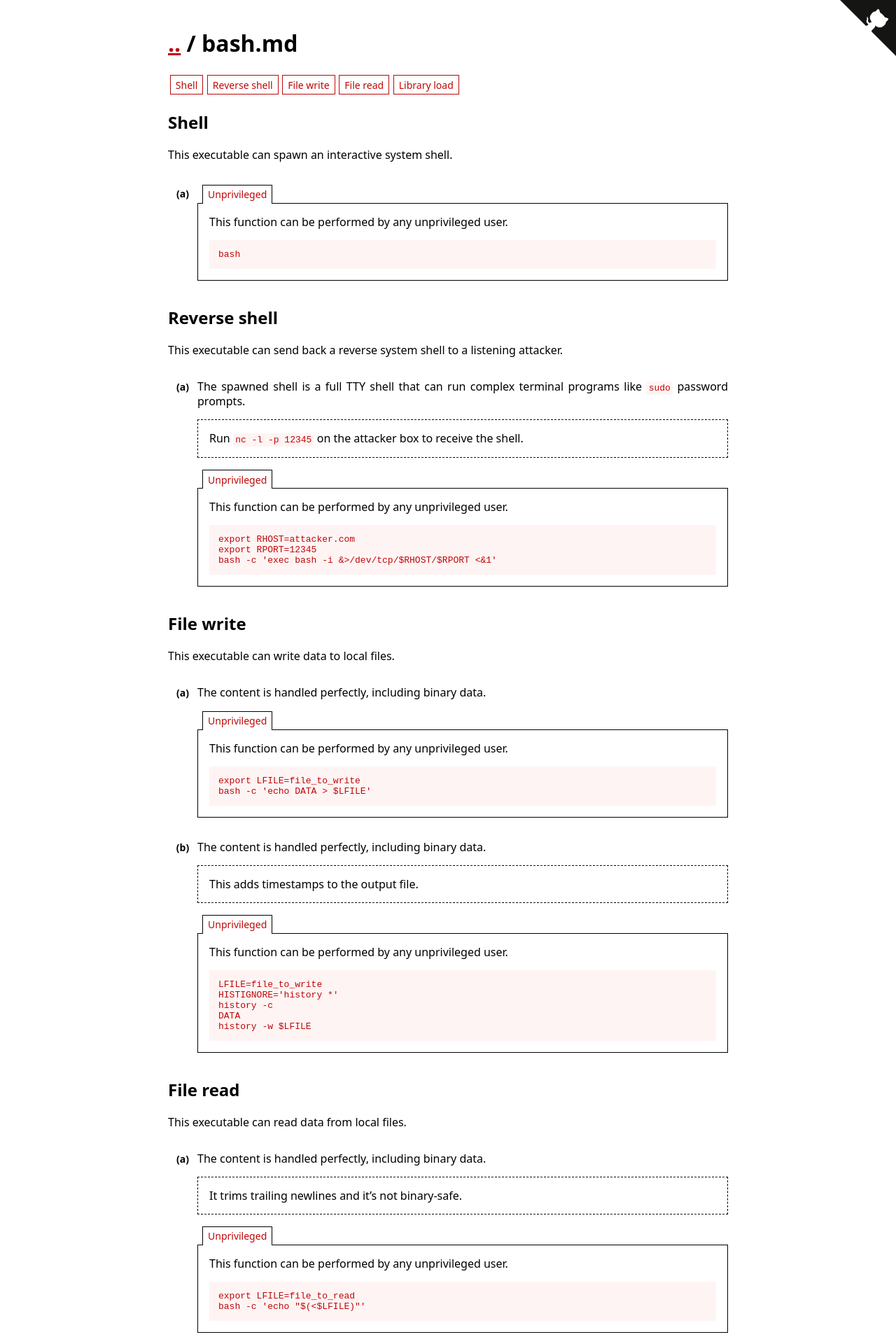
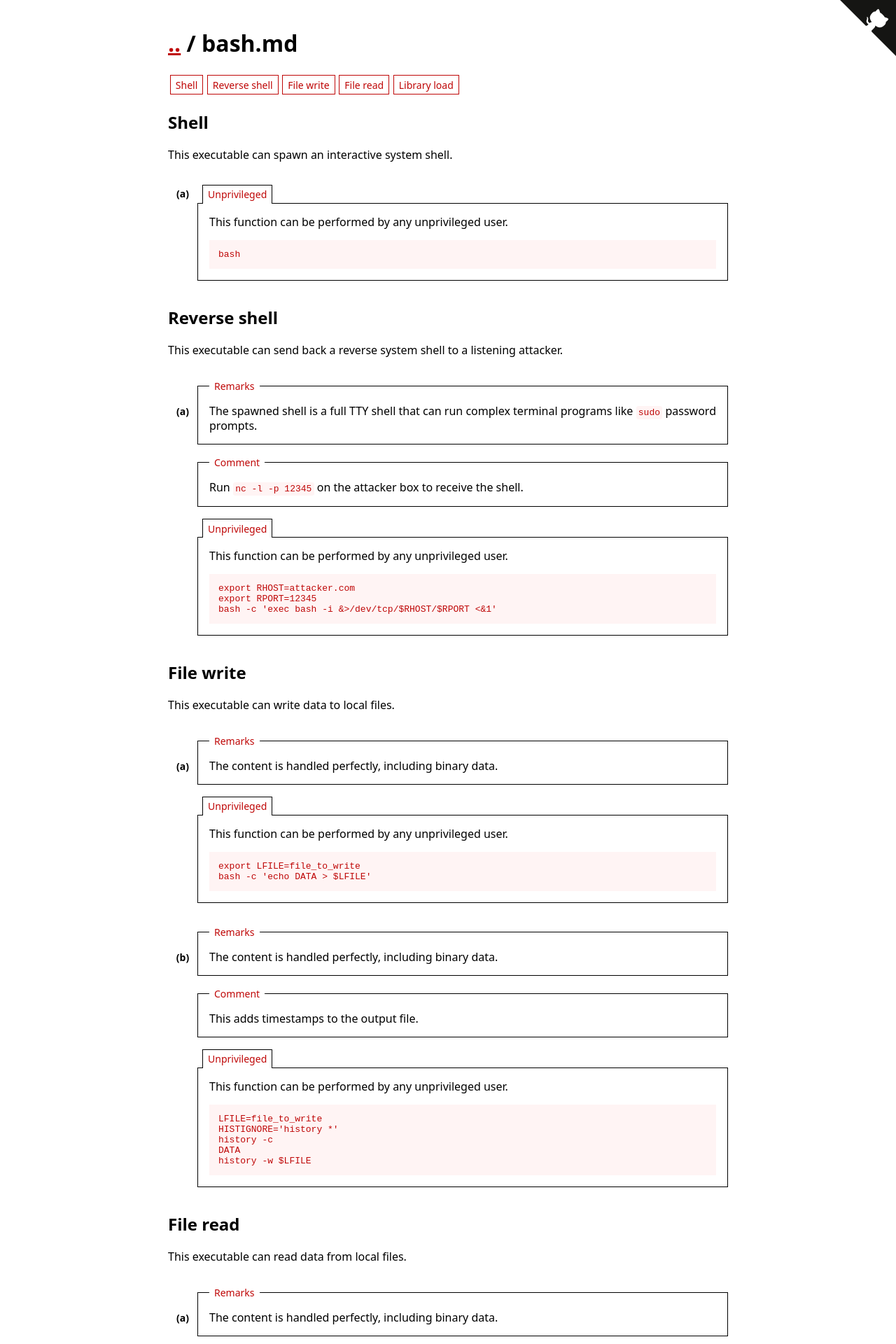
Before and after one commit to GTFOBins/GTFOBins.github.io, a Jekyll site: the page built from _gtfobins/bash.md, in a window 1280 px wide. Shown: the top 1920 px of the page at 70% size. Built offline with Jekyll 4.4.1, drawn with Linux system fonts in a browser that asks for light colours; some of the changed text lies outside the part shown.

Commit message:
Restyle descriptions

```diff
--- a/_layouts/gtfobin.html
+++ b/_layouts/gtfobin.html
@@ -27,7 +27,10 @@ layout: common
 
 {% comment %} global executable description {% endcomment %}
 {% if gtfobin.description %}
-    <div class="description">{{ gtfobin.description | markdownify }}</div>
+    <fieldset>
+        <legend>Comment</legend>
+        {{ gtfobin.description | markdownify }}
+    </fieldset>
 {% endif %}
 
 {% comment %} scan all the available functions in order to find those present {% endcomment %}
@@ -48,38 +51,49 @@ layout: common
                 {% comment %} build the identifier of this example {% endcomment %}
                 {% capture example_id %}{{ function_name }}-{{ forloop.index }}{% endcapture %}
 
+                {% comment %} version {% endcomment %}
+                {% if example.version %}
+                    <fieldset>
+                        <legend>Version requirements</legend>
+                        {{ example.version | markdownify }}
+                    </fieldset>
+                {% endif %}
+
                 {% comment %} add a link to the inheriting executable and display the functions {% endcomment %}
                 {% if function_name == "inherit" %}
-                    <p>Inherits from <a href="/gtfobins/{{ example.from }}/"><code>{{ example.from }}</code></a>, thus possibly granting the following functions:</p>
+                    <fieldset>
+                        <legend>Functions</legend>
+                        <p>
+                            Inherits from <a href="/gtfobins/{{ example.from }}/"><code>{{ example.from }}</code></a>, thus possibly granting the following functions:
+                        </p>
+                        <p>
                             {% include get_gtfobin.html name=example.from %}
                             {% assign gtfobin = return_gtfobin %}
                             {% include function_list.html gtfobin=gtfobin functions=gtfobin.functions %}
-                {% endif %}
-
-                {% comment %} version {% endcomment %}
-                {% if example.version %}
-                    <p><b>Version:</b> {{ example.version | escape }}</p>
+                        </p>
+                    </fieldset>
                 {% endif %}
 
                 {% comment %} additional per-function content {% endcomment %}
                 {% case function_name %}
                 {% when "reverse-shell", "bind-shell" %}
+                {% when "reverse-shell", "bind-shell", "file-write", "file-read", "download", "upload" %}
+                    <fieldset>
+                        <legend>Remarks</legend>
                         {% if example.limited %}
                             {{ function.extra.limited | markdownify }}
                         {% else %}
                             {{ function.extra.regular | markdownify }}
                         {% endif %}
-                {% when "file-write", "file-read", "download", "upload" %}
-                    {% if example.limited %}
-                        {{ function.extra.limited | markdownify }}
-                    {% else %}
-                        {{ function.extra.regular | markdownify }}
-                    {% endif %}
+                    </fieldset>
                 {% endcase %}
 
                 {% comment %} example description {% endcomment %}
                 {% if example.description %}
-                    <div class="description">{{ example.description | markdownify }}</div>
+                    <fieldset>
+                        <legend>Comment</legend>
+                        {{ example.description | markdownify }}
+                    </fieldset>
                 {% endif %}
 
                 {% comment %} list of features for each example {% endcomment %}
@@ -104,11 +118,14 @@ layout: common
                             {% comment %} additional per-feature content {% endcomment %}
                             {% case feature_name %}
                             {% when "suid" %}
+                                <fieldset>
+                                    <legend>Remarks</legend>
                                     {% if per_feature_info.limited %}
                                         {{ feature.extra.limited | markdownify }}
                                     {% else %}
                                         {{ feature.extra.regular | markdownify }}
                                     {% endif %}
+                                </fieldset>
                             {% when "capabilities" %}
                                 {% if per_feature_info.list %}
                                     <p>The following capabilities are needed: <code>{{ per_feature_info.list | join: "</code>, <code>"}}</code>.<p/>
@@ -117,7 +134,10 @@ layout: common
 
                             {% comment %} optional local description {% endcomment %}
                             {% if per_feature_info.description %}
-                                <div class="description">{{ per_feature_info.description | markdownify }}</div>
+                                <fieldset>
+                                    <legend>Comment</legend>
+                                    {{ per_feature_info.description | markdownify }}
+                                </fieldset>
                             {% endif %}
 
                             {% comment %} use the common code or the specialized per-feature version {% endcomment %}
--- a/assets/style.scss
+++ b/assets/style.scss
@@ -99,6 +99,16 @@ a {
 
 p {
     line-height: 1.25;
+}
+
+fieldset {
+    border: 1px solid $foreground;
+    margin: 1em 0;
+    padding: 0 1em;
+
+    legend {
+        padding: 0 0.5em;
+    }
 }
 
 // permalink on headings
@@ -300,6 +310,13 @@ h2, h3, h4, h5, h5 {
             counter-increment: item;
             content: "(" counter(item, lower-alpha) ")";
         }
+
+        fieldset {
+            legend {
+                color: $accent;
+                font-size: 14px;
+            }
+        }
     }
 }
 
@@ -381,10 +398,3 @@ h2, h3, h4, h5, h5 {
 .centered {
     text-align: center;
 }
-
-// differentiate custom descriptions from hardcoded ones
-.description {
-    margin: 1rem 0;
-    padding: 0 1rem;
-    border: 1px dashed $foreground;
-}
```
Lines whose indentation alone changed are shown as unchanged.
